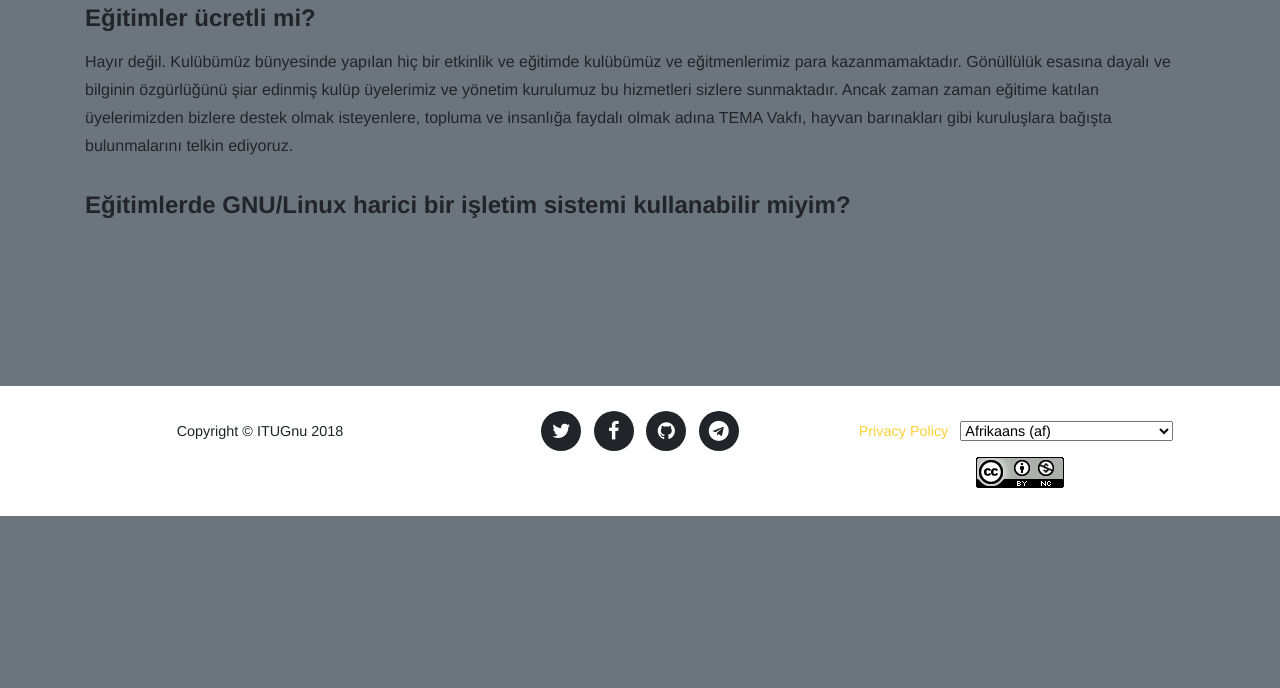
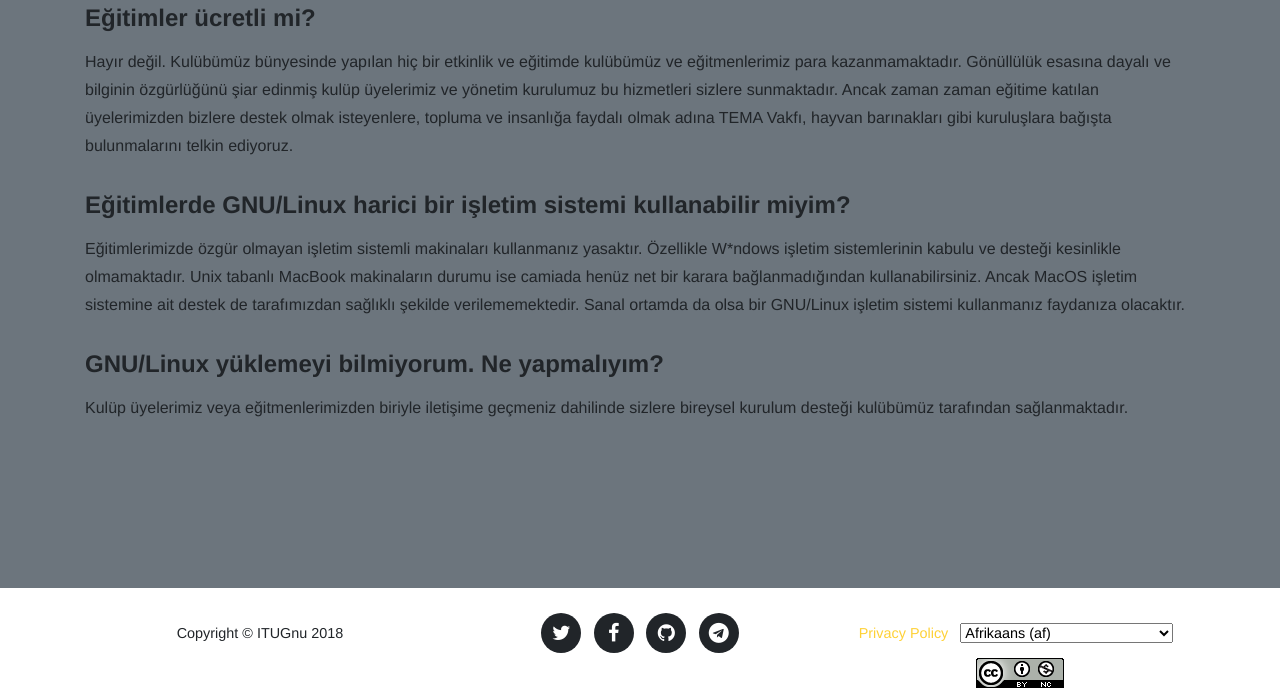
Before and after one commit to itugnu/website, a Django app: template web/templates/faq.html in a window 1280 px wide. Shown: the part 700-1388 px from the top of the page. Before the commit the page ends 1216 px from the top, so only its background shows below. Run offline with Django 3.2, Linux system fonts and the light colour scheme; the template is opened without the code that fills it, so the values that code supplies are empty; parts of the project's set-up code (start-up, migrations or seed data) failed here and were passed over; some libraries are stand-ins or nearby versions.

Commit message:
faq.html updated

```diff
--- a/web/templates/faq.html
+++ b/web/templates/faq.html
@@ -54,7 +54,18 @@
       <div class="col-md-12">
         <h4 class="service-heading">Eğitimlerde GNU/Linux harici bir işletim sistemi kullanabilir miyim?</h4>
         <p>
-
+            Eğitimlerimizde özgür olmayan işletim sistemli makinaları kullanmanız yasaktır. Özellikle W*ndows işletim
+            sistemlerinin kabulu ve desteği kesinlikle olmamaktadır. Unix tabanlı MacBook makinaların durumu ise camiada
+            henüz net bir karara bağlanmadığından kullanabilirsiniz. Ancak MacOS işletim sistemine ait destek de tarafımızdan
+            sağlıklı şekilde verilememektedir. Sanal ortamda da olsa bir GNU/Linux işletim sistemi kullanmanız faydanıza
+            olacaktır.
+        </p>
+      </div>
+      <div class="col-md-12">
+        <h4 class="service-heading">GNU/Linux yüklemeyi bilmiyorum. Ne yapmalıyım?</h4>
+        <p>
+            Kulüp üyelerimiz veya eğitmenlerimizden biriyle iletişime geçmeniz dahilinde sizlere bireysel kurulum desteği
+            kulübümüz tarafından sağlanmaktadır.
         </p>
       </div>
     </div>
```
